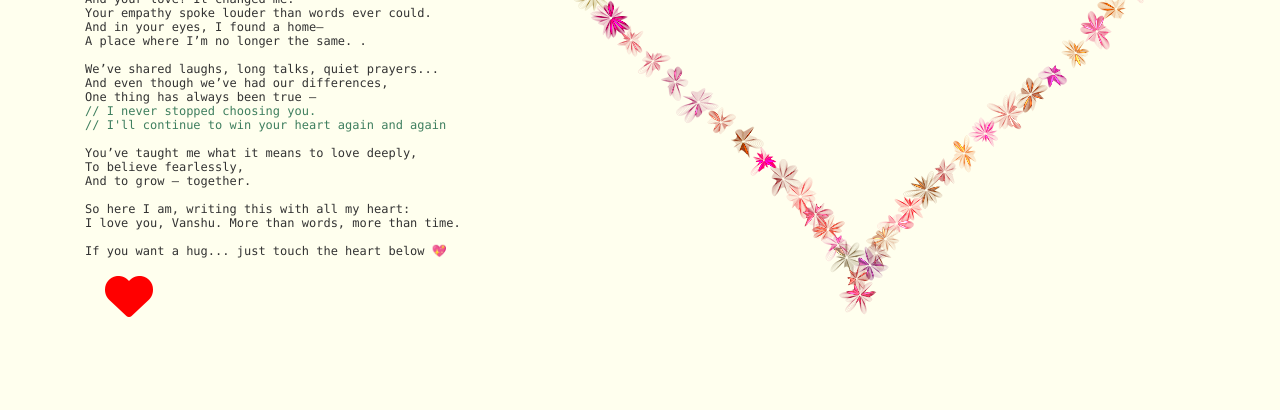
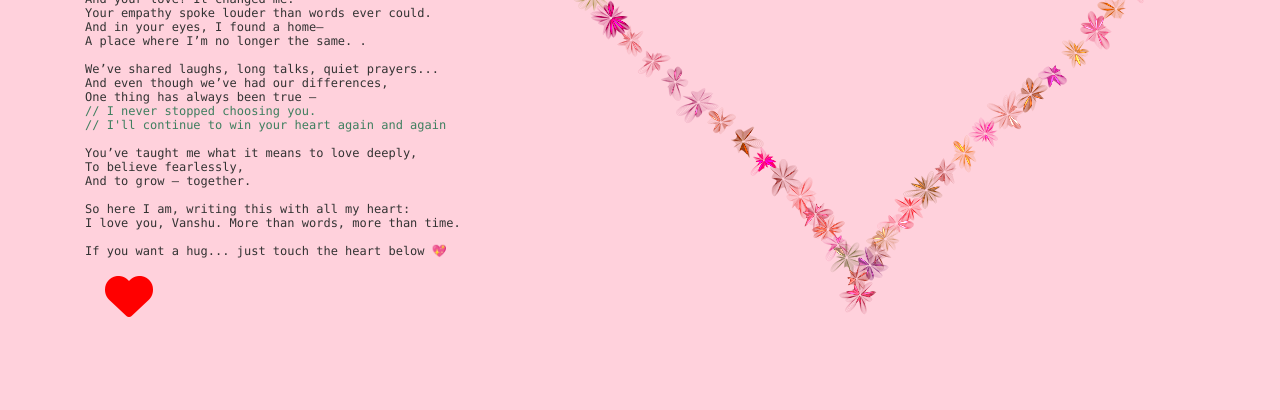
Before and after one commit to Pramey-Dongre/love, a plain HTML site: page index.html in a window 1280 px wide. Shown: the part 390-800 px from the top of the page. Drawn offline with Linux system fonts and the light colour scheme; a web font is replaced by a local one.

Commit message:
Update default.css to baby pink color

```diff
--- a/css/default.css
+++ b/css/default.css
@@ -1,4 +1,4 @@
-body{margin:0;padding:0;background:#ffe;font-size:12px;overflow:auto}
+body{margin:0;padding:0;background:#ffd1dc;font-size:12px;overflow:auto}
 #mainDiv{width:100%;height:100%}
 #loveHeart{float:left;width:670px;height:625px}
 #garden{width:100%;height:100%}
```
